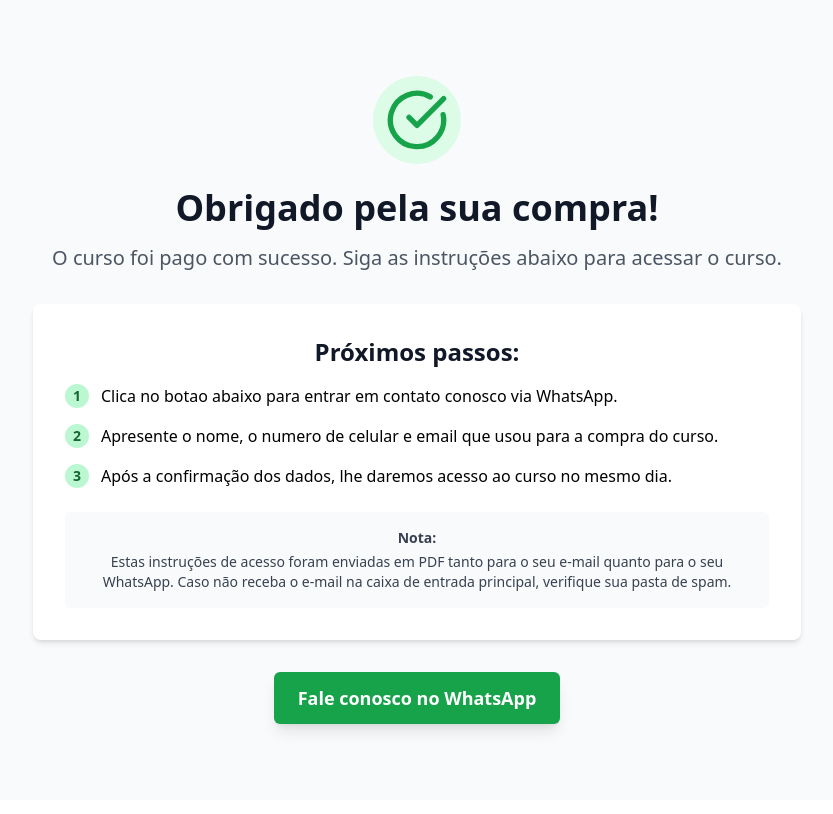
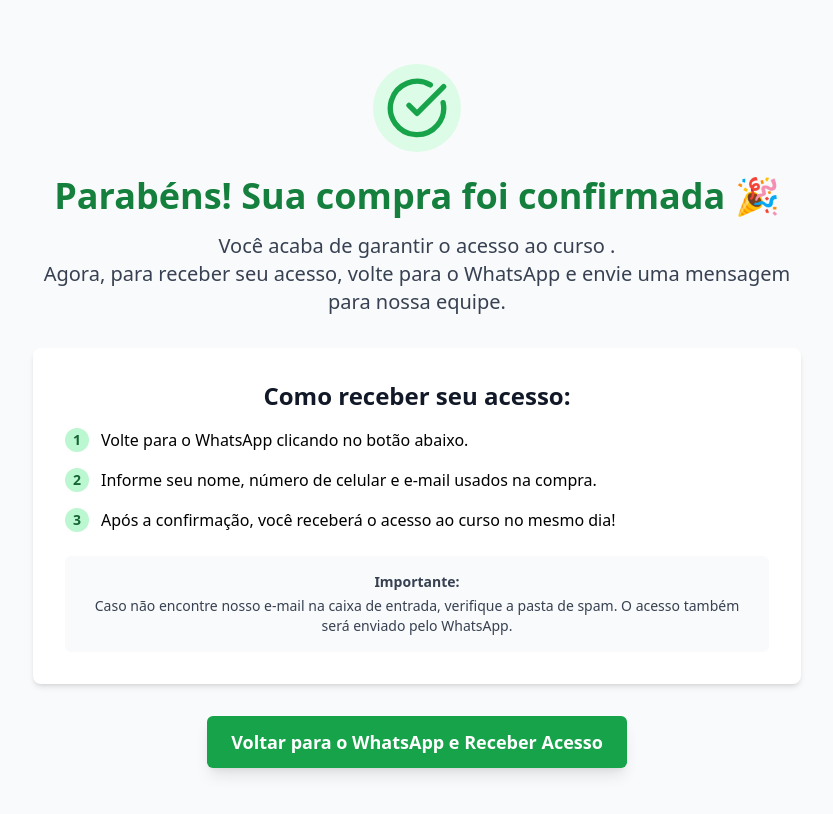
Before and after one commit to DaueneDev/MusicMaster, a React (Vite) app: page /curso-guitarra-electrica/obrigado in a window 1280 px wide. Shown: the top 814 px of the page, without its empty margins (223-1056 px from the left). Built offline with nearby package versions, Linux system fonts and the light colour scheme.

Commit message:
Atualiza página de Thank You: mensagem de parabéns, confirmação de compra e instrução para voltar ao WhatsApp para receber acesso ao curso

```diff
--- a/src/pages/ThankYou2.tsx
+++ b/src/pages/ThankYou2.tsx
@@ -22,46 +22,35 @@
             <CheckCircle className="h-16 w-16 text-green-600" />
           </div>
         </div>
-        <h1 className="text-4xl font-bold text-gray-900 mb-4">
-          Obrigado pela sua compra!
+        <h1 className="text-4xl font-bold text-green-700 mb-4">
+          Parabéns! Sua compra foi confirmada 🎉
         </h1>
-        <p className="text-xl text-gray-600 mb-8">
-          O curso {courseName} foi pago com sucesso. Siga as instruções abaixo para acessar o curso.
+        <p className="text-xl text-gray-700 mb-8">
+          Você acaba de garantir o acesso ao curso <span className="font-bold">{courseName}</span>.<br />
+          Agora, para receber seu acesso, volte para o WhatsApp e envie uma mensagem para nossa equipe.
         </p>
         <div className="bg-white rounded-lg shadow-md p-8 mb-8">
           <h2 className="text-2xl font-bold text-gray-900 mb-4">
-            Próximos passos:
+            Como receber seu acesso:
           </h2>
           <ol className="text-left space-y-4 mb-6">
             <li className="flex items-start">
-              <span className="inline-flex items-center justify-center bg-green-200 text-green-800 rounded-full h-6 w-6 mr-3 font-bold text-sm">
-                1
-              </span>
-              <span>
-                Clica no botao abaixo para entrar em contato conosco via WhatsApp.
-              </span>
+              <span className="inline-flex items-center justify-center bg-green-200 text-green-800 rounded-full h-6 w-6 mr-3 font-bold text-sm">1</span>
+              <span>Volte para o WhatsApp clicando no botão abaixo.</span>
             </li>
             <li className="flex items-start">
-              <span className="inline-flex items-center justify-center bg-green-200 text-green-800 rounded-full h-6 w-6 mr-3 font-bold text-sm">
-                2
-              </span>
-              <span>
-                Apresente o nome, o numero de celular e email que usou para a compra do curso.
-              </span>
+              <span className="inline-flex items-center justify-center bg-green-200 text-green-800 rounded-full h-6 w-6 mr-3 font-bold text-sm">2</span>
+              <span>Informe seu nome, número de celular e e-mail usados na compra.</span>
             </li>
             <li className="flex items-start">
-              <span className="inline-flex items-center justify-center bg-green-200 text-green-800 rounded-full h-6 w-6 mr-3 font-bold text-sm">
-                3
-              </span>
-                <span>
-                Após a confirmação dos dados, lhe daremos acesso ao curso no mesmo dia.
-                </span>
+              <span className="inline-flex items-center justify-center bg-green-200 text-green-800 rounded-full h-6 w-6 mr-3 font-bold text-sm">3</span>
+              <span>Após a confirmação, você receberá o acesso ao curso no mesmo dia!</span>
             </li>
           </ol>
           <div className="bg-gray-50 p-4 rounded-md text-gray-700 text-sm">
-            <p className="font-semibold mb-1">Nota:</p>
+            <p className="font-semibold mb-1">Importante:</p>
             <p>
-              Estas instruções de acesso foram enviadas em PDF tanto para o seu e-mail quanto para o seu WhatsApp. Caso não receba o e-mail na caixa de entrada principal, verifique sua pasta de spam.
+              Caso não encontre nosso e-mail na caixa de entrada, verifique a pasta de spam. O acesso também será enviado pelo WhatsApp.
             </p>
           </div>
         </div>
@@ -72,7 +61,7 @@
             rel="noopener noreferrer"
             className="inline-block bg-green-600 hover:bg-green-700 text-white font-bold py-3 px-6 rounded-md shadow-lg text-lg"
           >
-            Fale conosco no WhatsApp
+            Voltar para o WhatsApp e Receber Acesso
           </a>
         </div>
       </div>
```
